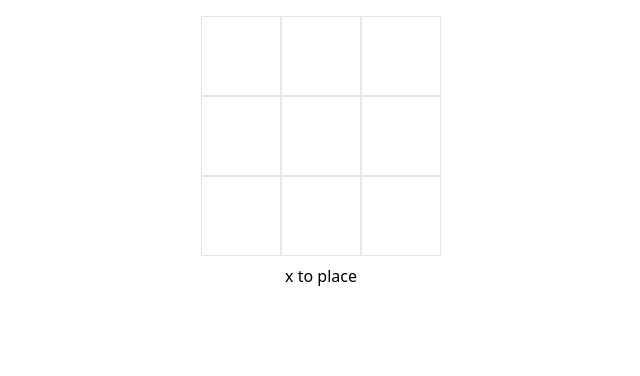
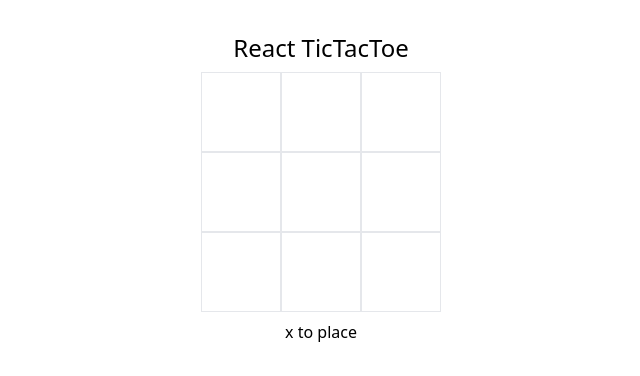
Before and after one commit to Kiwilicious/react-ttt, a React (Vite) app: page / in a window 1280 px wide. Shown: the top 376 px of the page, without its empty margins (319-959 px from the left). Built offline with nearby package versions, Linux system fonts and the light colour scheme.

Commit message:
feat: add title and reamdme

```diff
--- a/src/App.tsx
+++ b/src/App.tsx
@@ -2,7 +2,8 @@ import Board from './components/Board'
 
 function App() {
   return (
-    <div className="flex flex-col container mx-auto p-4 items-center">
+    <div className="flex flex-col container mx-auto p-8 items-center">
+      <h1 className="text-2xl mb-2">React TicTacToe</h1>
       <Board />
     </div>
   )
--- a/src/output.css
+++ b/src/output.css
@@ -597,6 +597,10 @@ video {
   margin-right: auto;
 }
 
+.mb-2 {
+  margin-bottom: 0.5rem;
+}
+
 .flex {
   display: flex;
 }
@@ -660,6 +664,11 @@ video {
   padding: 0.5rem;
 }
 
-.p-4 {
-  padding: 1rem;
+.p-8 {
+  padding: 2rem;
 }
+
+.text-2xl {
+  font-size: 1.5rem;
+  line-height: 2rem;
+}
```
Also changed, not shown: 1 other file (tests, documents, lock files or other folders).
